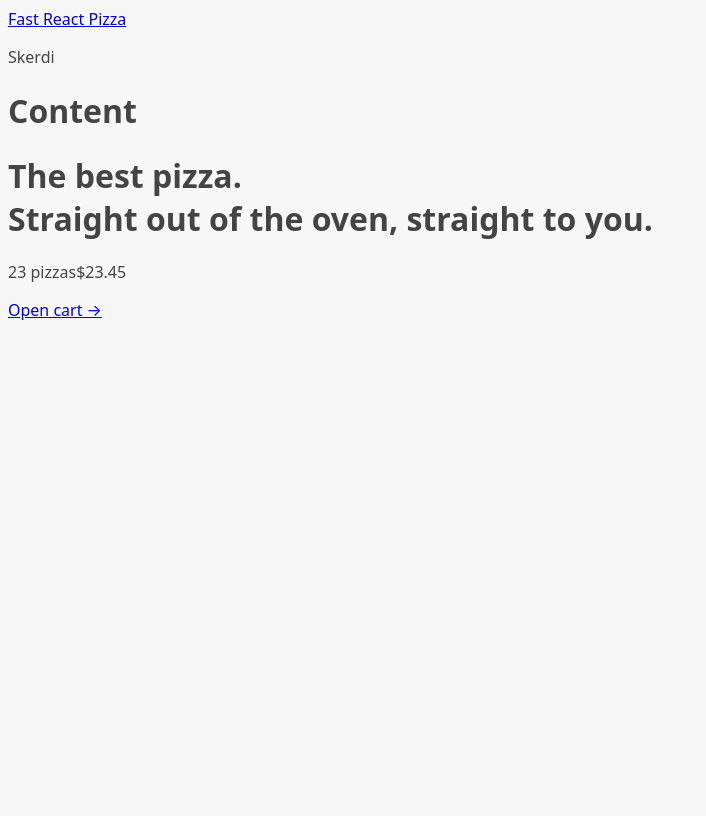
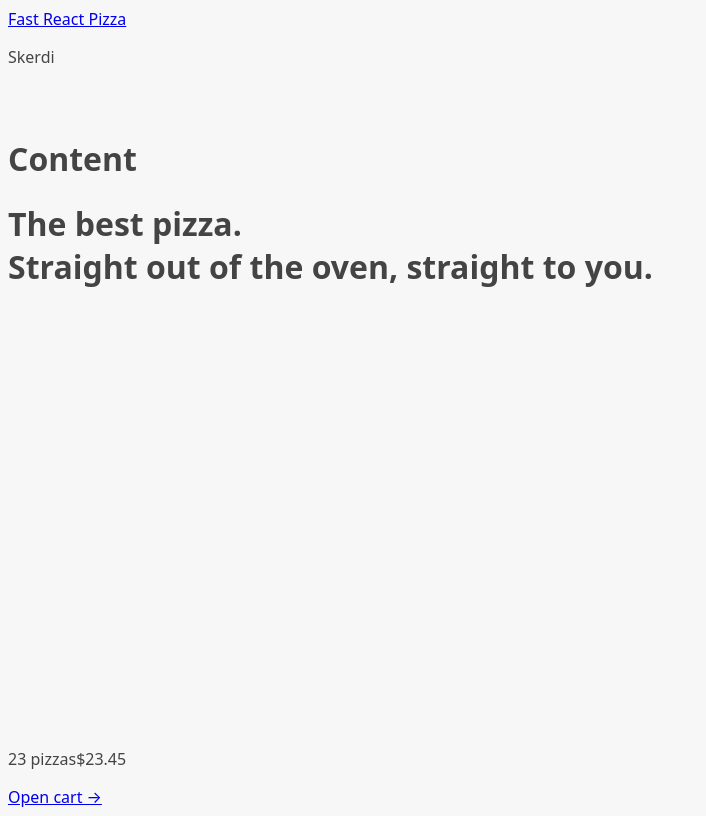
Before and after one commit to skerdishehaj/fast-react-pizza, a React (Vite) app: page / in a window 1280 px wide. Shown: the whole page, without its empty margins (0-706 px from the left). Built offline with nearby package versions, Linux system fonts and the light colour scheme.

Commit message:
Added a Loading spinner while the data is being loaded. Used the useNavigation hook to check the state of the application

```diff
--- a/src/ui/AppLayout.jsx
+++ b/src/ui/AppLayout.jsx
@@ -1,9 +1,14 @@
 import Header from './Header';
 import CartOverview from './../features/cart/CartOverview';
-import { Outlet } from 'react-router-dom';
+import { Outlet, useNavigation } from 'react-router-dom';
+import Loader from './Loader';
+
 function AppLayout() {
+  const navigation = useNavigation();
+  const isLoading = navigation.state.toLocaleLowerCase() === 'loading';
   return (
-    <>
+    <div className='layout'>
+      {isLoading && <Loader />}
       <Header />
 
       <main>
@@ -12,7 +17,7 @@
       </main>
 
       <CartOverview />
-    </>
+    </div>
   );
 }
 
--- /dev/null
+++ b/src/ui/Loader.jsx
@@ -0,0 +1,5 @@
+function Loader() {
+  return <div className='loader'></div>;
+}
+
+export default Loader;
```
